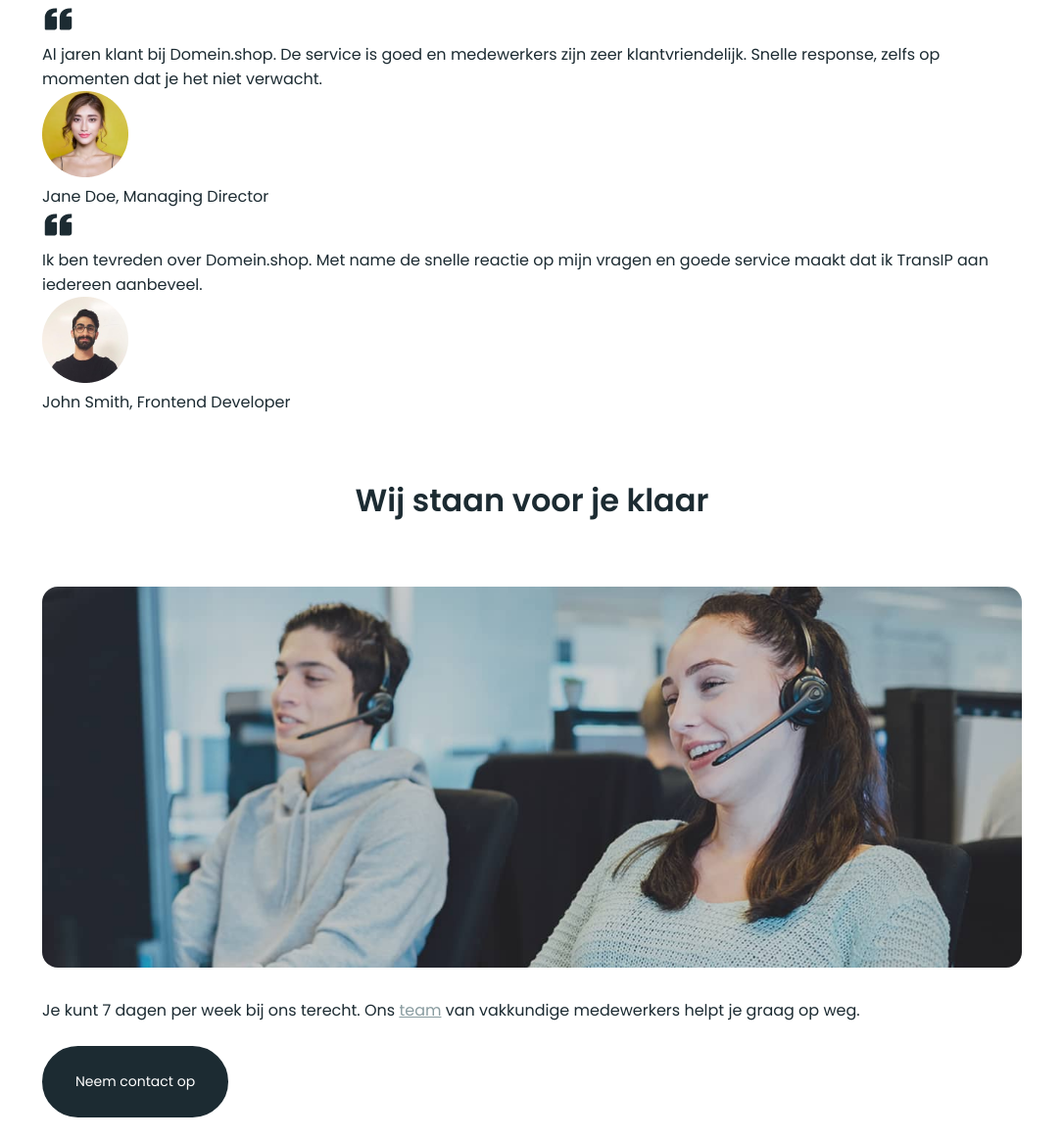
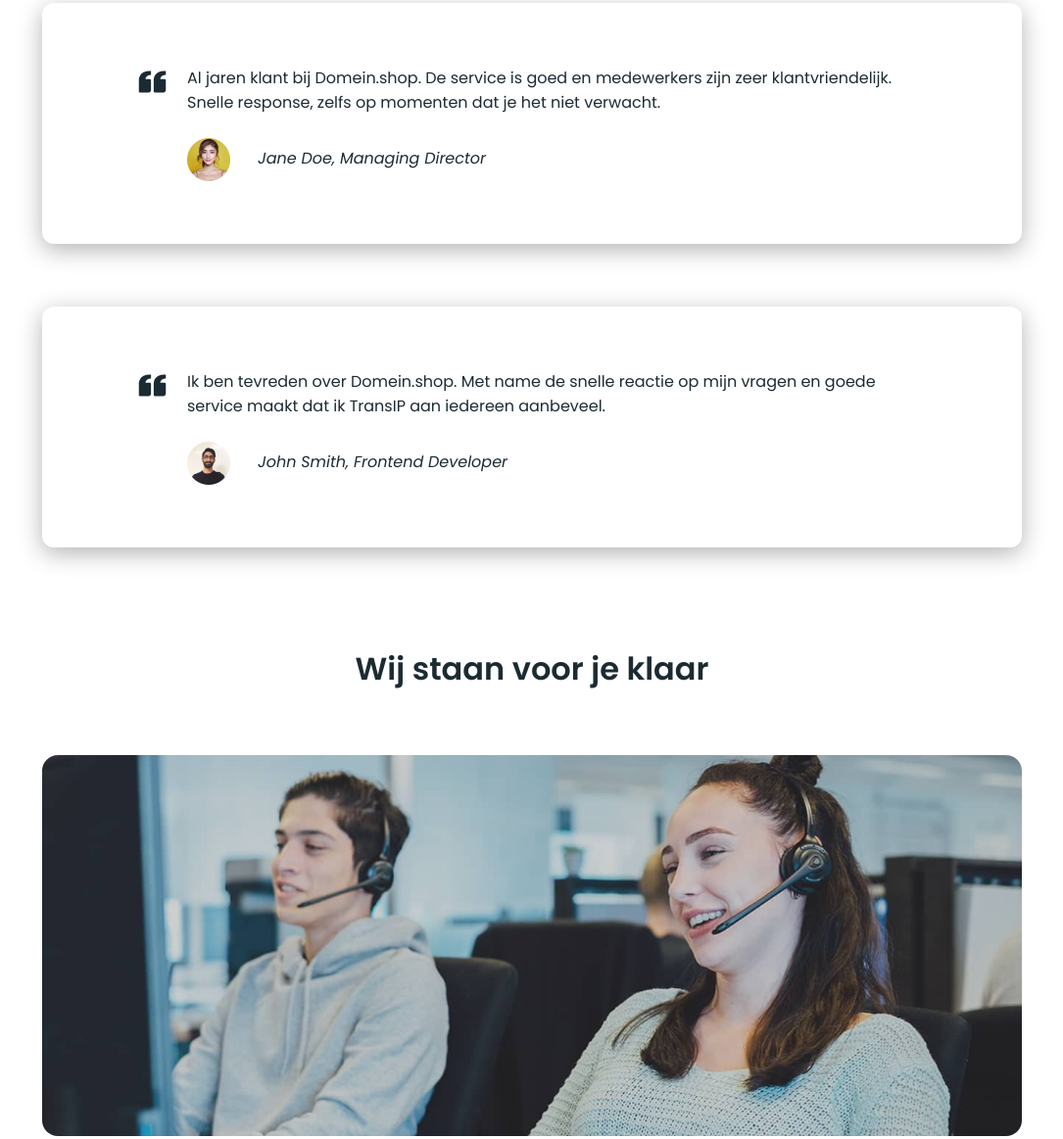
Before and after one commit to pannekeet/domein.shop, a plain HTML site: page index.html in a window 1280 px wide. Shown: the part 1089-2252 px from the top of the page at 98% size, without its empty margins (97-1182 px from the left). Drawn offline with Linux system fonts and the light colour scheme.

Commit message:
Finished the testimonial section, and fine tuned the whole project to get as close as possible to the example

```diff
--- a/styles/styles.css
+++ b/styles/styles.css
@@ -162,10 +162,41 @@ header {
     margin: 64px 0;
 }
 
+.testimonial-article {
+    margin: 64px 0;
+    box-shadow: 0 6px 24px rgba(0, 0, 0, 0.3);
+    border-radius: 12px;
+    padding: 64px 96px 64px 148px;
+    position: relative;
+}
+
+.testimonial-icon-quote {
+    position: absolute;
+    left: 96px;
+    top: 64px;
+
+}
+
+.testimonial-blockquote {
+    margin-bottom: 24px;
+}
+
+.testimonial-avatar {
+    width: 44px;
+    height: 44px;
+    vertical-align: middle;
+}
+
+.testimonial-name {
+    display: inline;
+    font-style: italic;
+    margin-left: 24px
+}
+
 /*///////////// 3.3 Support /////////////*/
 
 .support-section {
-    margin: 64px 0;
+    margin: 100px 0;
 }
 
 .support-image {
```
